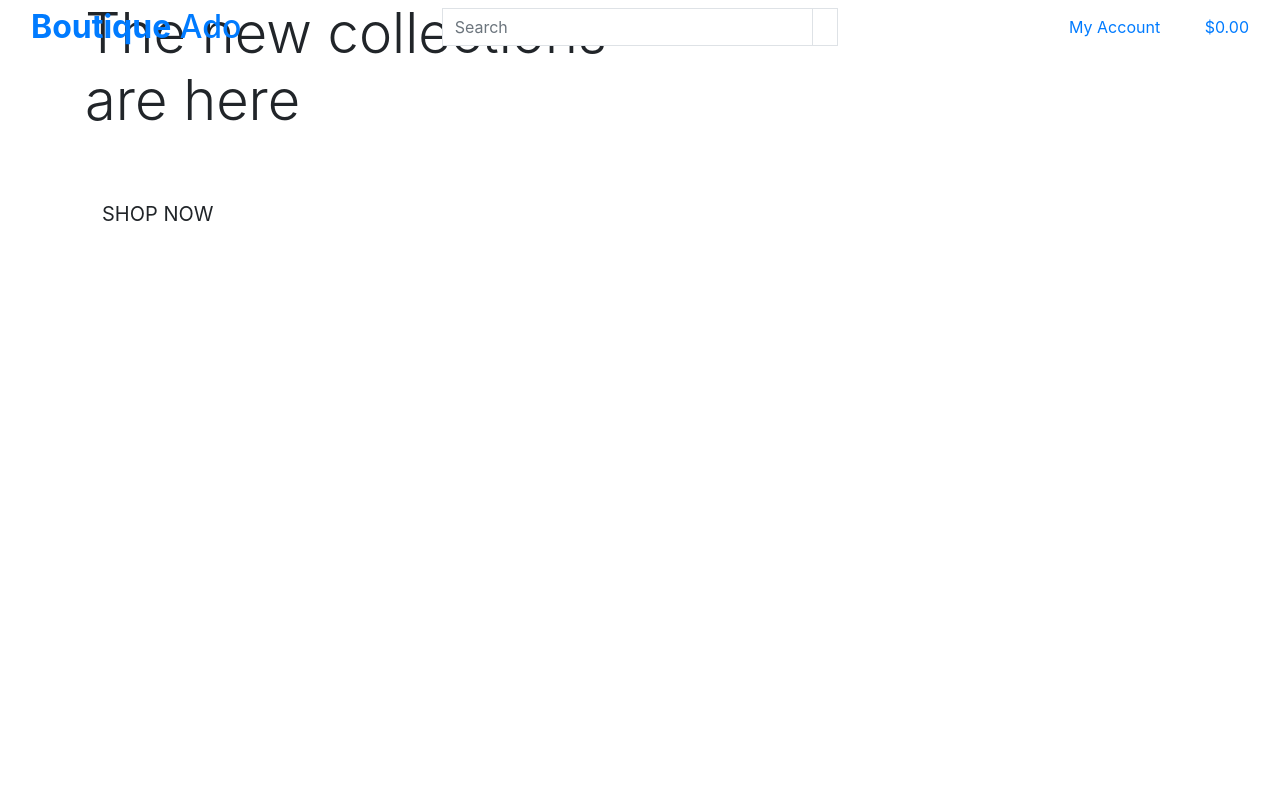
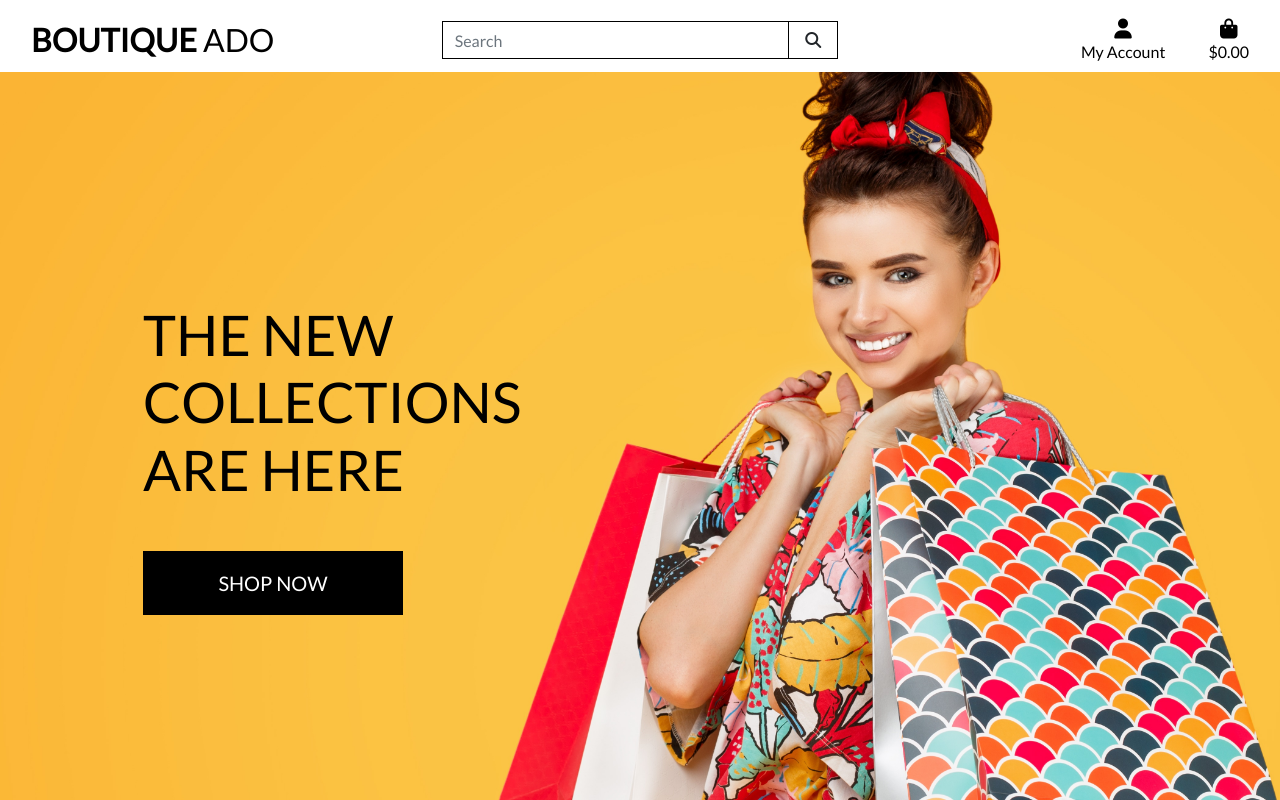
Before and after one commit to kescardoso/boutique_ado, a Django app: page / in a window 1280 px wide. Run offline with Django 3.2, Linux system fonts and the light colour scheme; some libraries are stand-ins or nearby versions.

Commit message:
Completed homepage header and css

```diff
--- a/boutique_ado/settings.py
+++ b/boutique_ado/settings.py
@@ -146,3 +146,7 @@ USE_TZ = True
 # https://docs.djangoproject.com/en/3.0/howto/static-files/
 
 STATIC_URL = '/static/'
+STATICFILES_DIRS = (os.path.join(BASE_DIR, 'static'),)
+
+MEDIA_URL = '/media/'
+MEDIA_ROOT = os.path.join(BASE_DIR, 'media')
--- a/boutique_ado/urls.py
+++ b/boutique_ado/urls.py
@@ -15,9 +15,11 @@ Including another URLconf
 """
 from django.contrib import admin
 from django.urls import path, include
+from django.conf import settings
+from django.conf.urls.static import static
 
 urlpatterns = [
     path('admin/', admin.site.urls),
     path('accounts/', include('allauth.urls')),
     path('', include('home.urls')),
-]
+] + static(settings.MEDIA_URL, document_root=settings.MEDIA_ROOT)
--- /dev/null
+++ b/static/css/base.css
@@ -0,0 +1,81 @@
+html {
+    height: 100%;
+}
+
+body {
+    background: url('/media/homepage_background_cropped.jpg') no-repeat center center fixed;
+    background-size: cover;
+    height: calc(100vh - 164px);
+    color: #555;
+    font-family: 'Lato';
+}
+
+/* from Bulma */
+.icon {
+    align-items: center;
+    display: inline-flex;
+    justify-content: center;
+    height: 1.5rem;
+    width: 1.5rem;
+}
+
+.logo-font {
+    text-transform: uppercase;
+}
+
+.main-logo-link {
+    width: fit-content;
+}
+
+.shop-now-button {
+    background: black;
+    color: white;
+    min-width: 260px;
+}
+
+.btn-black {
+    background: black;
+    color: white;
+}
+
+.shop-now-button:hover,
+.shop-now-button:active,
+.shop-now-button:focus,
+.btn-black:hover,
+.btn-black:active,
+.btn-black:focus {
+    background: #222;
+    color: white;
+}
+
+.text-black {
+    color: #000 !important;
+}
+
+.border-black {
+    border: 1px solid black !important;
+}
+
+/* -------------------------------- Media Queries */
+
+/* Slightly larger container on xl screens */
+@media (min-width: 1200px) {
+  .container {
+    max-width: 80%;
+  }
+}
+
+/* fixed top navbar only on medium and up */
+@media (min-width: 992px) {
+    .fixed-top-desktop-only {
+        position: fixed;
+        top: 0;
+        right: 0;
+        left: 0;
+        z-index: 1030;
+    }
+
+    .header-container {
+        padding-top: 164px;
+    }
+}
--- a/templates/base.html
+++ b/templates/base.html
@@ -1,10 +1,9 @@
+{% load static %}
+
 <!DOCTYPE html>
-
-{% load static %}
 
 <html lang="en">
     <head>
-
         {% block meta %}
             <!-- Required meta tags -->
             <meta http-equiv="X-UA-Compatible" content="ie=edge">
@@ -18,6 +17,10 @@
         {% block corecss %}
             <!-- Bootstrap CSS -->
             <link rel="stylesheet" href="https://stackpath.bootstrapcdn.com/bootstrap/4.5.0/css/bootstrap.min.css" integrity="sha384-9aIt2nRpC12Uk9gS9baDl411NQApFmC26EwAOH8WgZl5MYYxFfc+NcPb1dKGj7Sk" crossorigin="anonymous">
+            <!-- Custom CSS -->
+            <link rel="stylesheet" href="{% static 'css/base.css' %}">
+            <!-- Google Fonts: Lato -->
+            <link href="https://fonts.googleapis.com/css2?family=Lato&display=swap" rel="stylesheet">
         {% endblock %}
 
         {% block extra_css %}
@@ -28,6 +31,8 @@
             <script src="https://code.jquery.com/jquery-3.5.1.slim.min.js" integrity="sha384-DfXdz2htPH0lsSSs5nCTpuj/zy4C+OGpamoFVy38MVBnE+IbbVYUew+OrCXaRkfj" crossorigin="anonymous"></script>
             <script src="https://cdn.jsdelivr.net/npm/popper.js@1.16.0/dist/umd/popper.min.js" integrity="sha384-Q6E9RHvbIyZFJoft+2mJbHaEWldlvI9IOYy5n3zV9zzTtmI3UksdQRVvoxMfooAo" crossorigin="anonymous"></script>
             <script src="https://stackpath.bootstrapcdn.com/bootstrap/4.5.0/js/bootstrap.min.js" integrity="sha384-OgVRvuATP1z7JjHLkuOU7Xw704+h835Lr+6QL9UvYjZE3Ipu6Tp75j7Bh/kR0JKI" crossorigin="anonymous"></script>
+            <!-- FontAwesome -->
+            <script src="https://kit.fontawesome.com/0e62df9888.js" crossorigin="anonymous"></script>
         {% endblock %}
 
         {% block extra_js %}
@@ -38,7 +43,7 @@
     <body>
         <!-- Header -->
         <header class="container-fluid fixed-top">
-            <div class="row">
+            <div id="topnav" class="row bg-white pt-lg-2 d-none d-lg-flex">
                 <div class="col-12 col-lg-4 my-auto py-1 py-lg-0 text-center text-lg-left">
                     <a href="{% url 'home' %}" class="nav-link main-logo-link">
                         <h2 class="logo-font text-black my-0"><strong>Boutique</strong> Ado</h2>
@@ -114,6 +119,4 @@
         {% block postloadjs %}
         {% endblock %}
     </body>
-
-
 </html>
```
Also changed, not shown: media/homepage_background_cropped.jpg (added).
